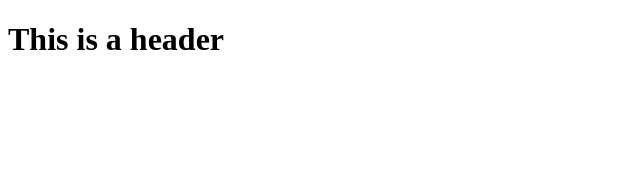
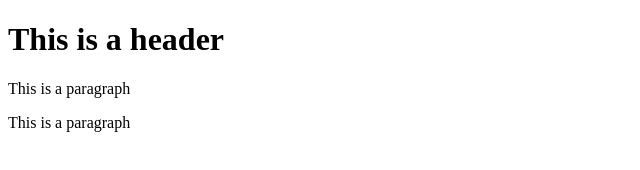
Before and after one commit to tyribeiro/git-test, a website: page index.html in a window 1280 px wide. Shown: the whole page, without its empty margins (0-640 px from the left). Drawn offline with Linux system fonts and the light colour scheme.

Commit message:
first commit

```diff
--- a/index.html
+++ b/index.html
@@ -2,5 +2,11 @@
 <html>
     <body>
         <h1>This is a header </h1>
+        <p>
+            This is a paragraph
+        </p>
+        <p>
+            This is a paragraph
+        </p>
     </body>
 </html>
```
Also changed, not shown: package.json (added, +19 -0 lines), 2 other files.
